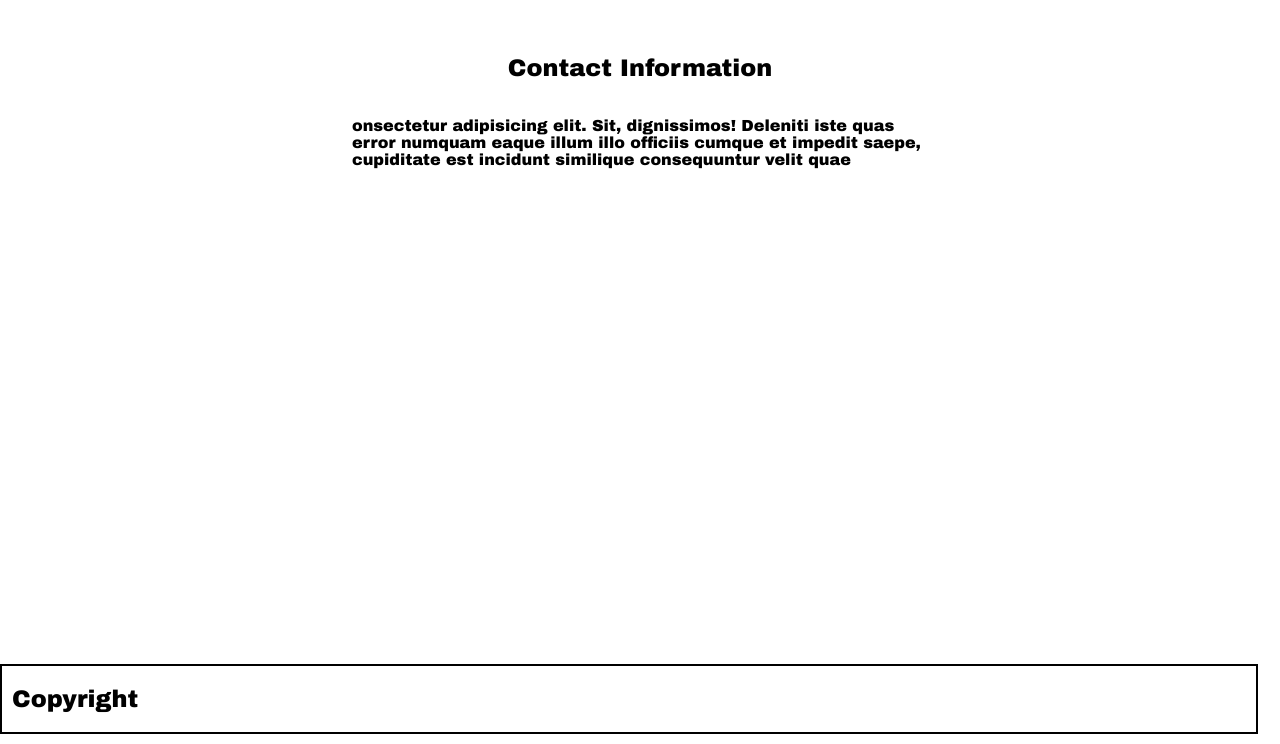
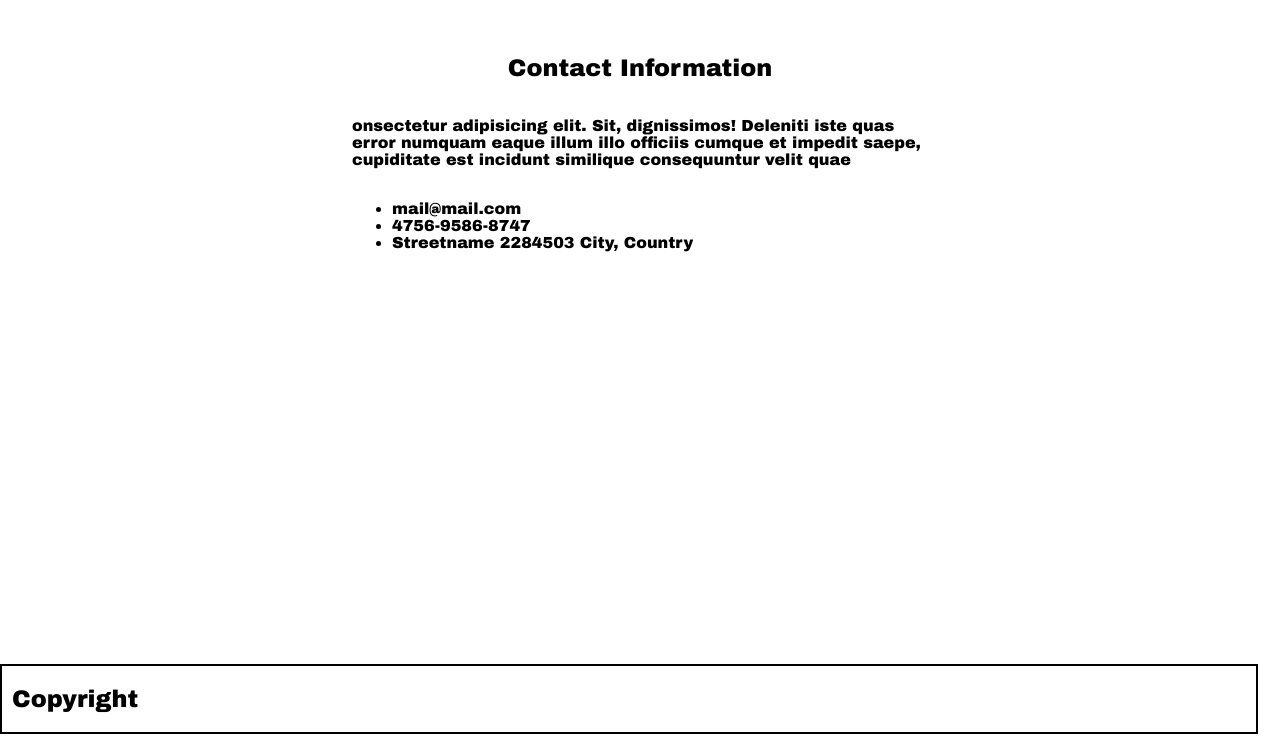
Before and after one commit to gealsanchez/AwesomeBooks, a plain HTML site: page index.html in a window 1280 px wide. Both pictures are taken after a click on the link "contact". Shown: the part 56-800 px from the top of the page. Drawn offline with Linux system fonts and the light colour scheme.

Commit message:
Contact list added

```diff
--- a/index.html
+++ b/index.html
@@ -58,6 +58,7 @@
             <h1>Contact Information</h1>
             <p>onsectetur adipisicing elit. Sit, dignissimos! Deleniti iste quas error numquam eaque illum illo officiis cumque et impedit saepe, cupiditate est incidunt similique consequuntur velit quae
             </p>
+            <div class="contact-list"></div>
         </section>
     </main>
     <footer>
--- a/js/index.js
+++ b/js/index.js
@@ -1,4 +1,5 @@
 import Book from '../model/book.js';
+import Contact from '../model/contact.js';
 
 const createTag = (tagName, textContent = null, className = null) => {
   const tag = document.createElement(tagName);
@@ -135,6 +136,19 @@ navbar.addEventListener('click', (e) => {
   }
 });
 
+const contactUl = createTag('ul', null, 'contact-ul');
+const contact = new Contact();
+console.log(contact);
+
+for (let item in contact) {
+  const contactLi = createTag('li', null, 'contact-li');
+  contactLi.textContent = contact[item];
+  contactUl.appendChild(contactLi);
+}
+
+const contactList = document.querySelector('.contact-list');
+contactList.appendChild(contactUl);
+
 // Display Books on page load
 if (Book.count() > 0) {
   document.addEventListener('DOMContentLoaded', buildBookSection(Book.getAll()));
--- /dev/null
+++ b/model/contact.js
@@ -0,0 +1,9 @@
+class Contact {
+    constructor(email = 'mail@mail.com', phone = '4756-9586-8747', address = 'Streetname 2284503 City, Country') {
+        this.email = email;
+        this.phone = phone;
+        this.address = address;
+    }
+}
+
+export default Contact;
```
